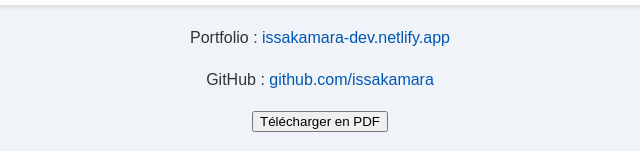
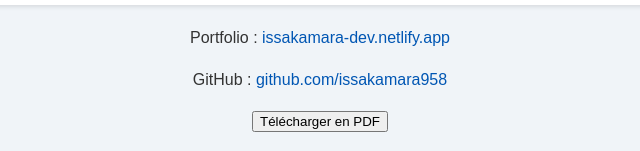
Before and after one commit to IssaKamara958/monPortFolio, a plain HTML site: page test.html in a window 1280 px wide. Shown: the part 2839-2990 px from the top of the page, 320-960 px from the left. Drawn offline with Linux system fonts and the light colour scheme.

Commit message:
Update test.html

```diff
--- a/test.html
+++ b/test.html
@@ -134,7 +134,7 @@
 
     <footer>
         <p>Portfolio : <a href="https://issakamara-dev.netlify.app" target="_blank">issakamara-dev.netlify.app</a></p>
-        <p>GitHub : <a href="https://github.com/issakamara958" target="_blank">github.com/issakamara</a></p>
+        <p>GitHub : <a href="https://github.com/issakamara958" target="_blank">github.com/issakamara958</a></p>
         <button id="download-btn">Télécharger en PDF</button>
 
     </footer>
```
